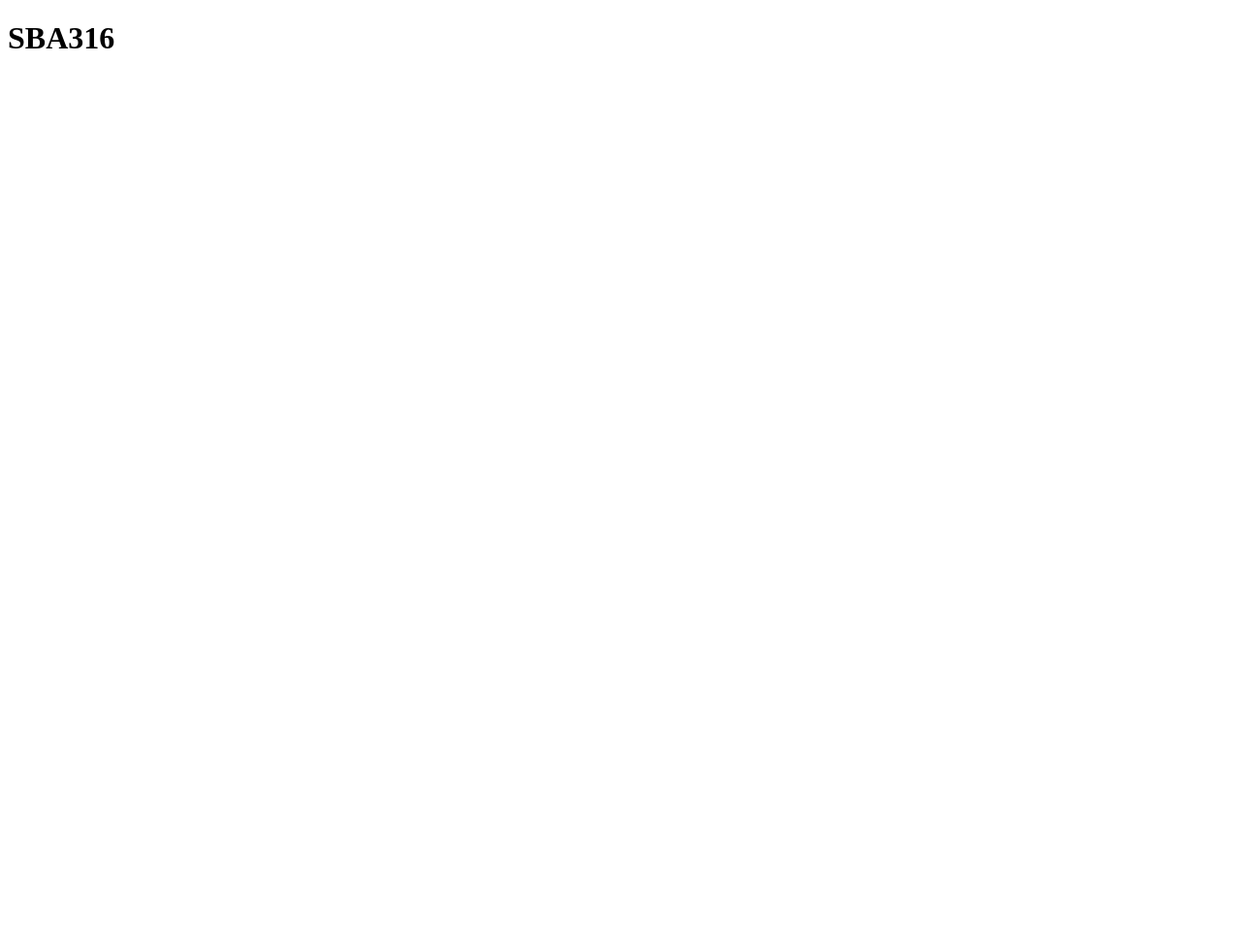
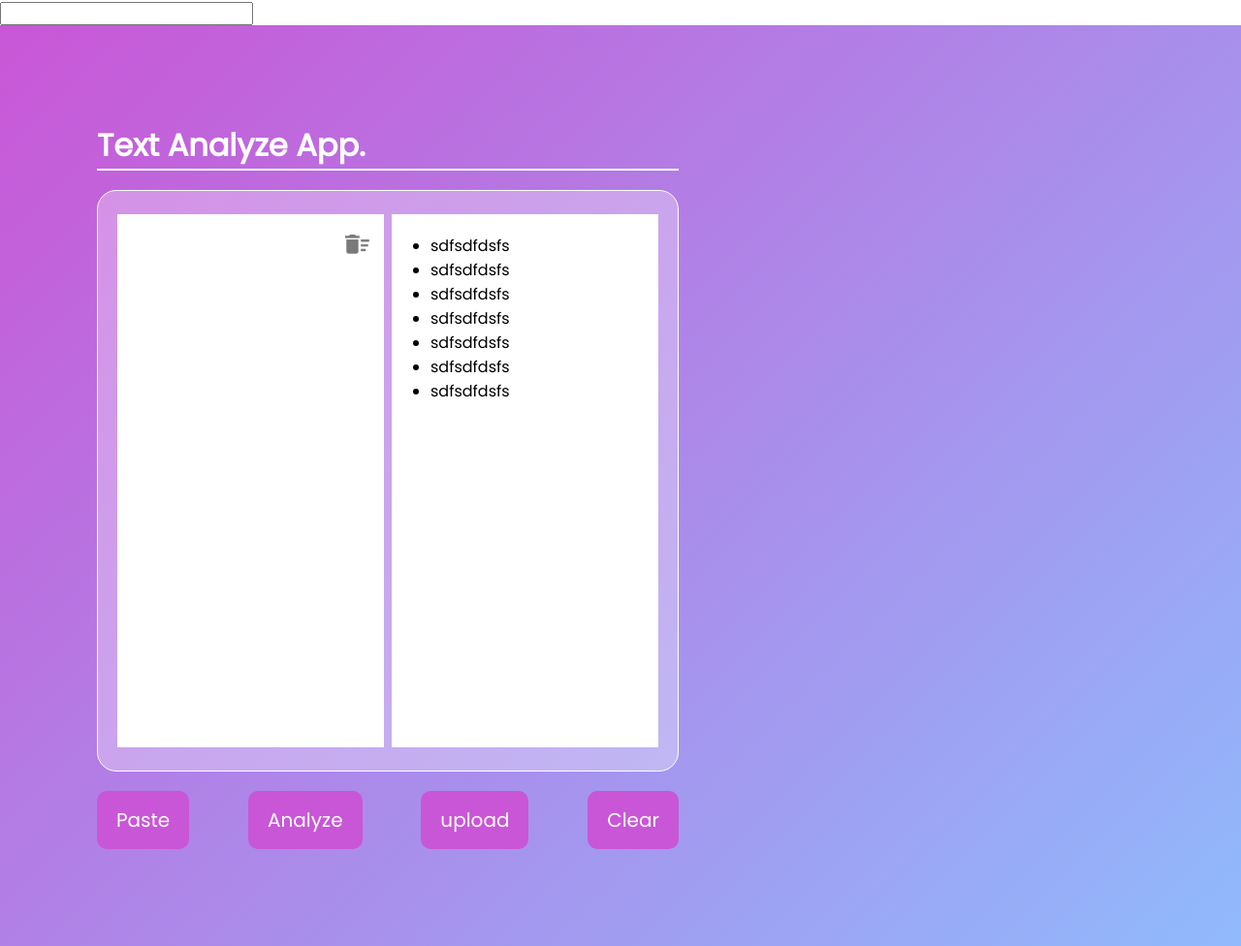
Before and after one commit to MostafaMaged00/sba316, a plain HTML site: page index.html in a window 1280 px wide. Shown: the whole page at 97% size. Before the commit the page ends 800 px from the top, so only its background shows below. Drawn offline with Linux system fonts and the light colour scheme.

Commit message:
add colors and redesing

```diff
--- a/index.html
+++ b/index.html
@@ -3,11 +3,52 @@
 <head>
     <meta charset="UTF-8">
     <meta name="viewport" content="width=device-width, initial-scale=1.0">
+    <link rel="stylesheet" href="styles.css">
+    <link href="https://fonts.googleapis.com/css2?family=Poppins:ital,wght@0,200;0,400;1,200&display=swap" rel="stylesheet">
     <title>SBA316</title>
+    <label for=""><input type="text"></label>
 </head>
 <body>
-    <h1>SBA316</h1>
+   <div class="container">
+    <h1>Text Analyze App.</h1>
+    <div class="buffer"></div>
+        <div class="main">
+            <div class="mainLeft">
+                    <p class="textAnlz" contenteditable="true" placeholder="">
+                        <img src="images/delete.png" alt="">
+
+                    </p>
+            </div>
+            <div class="mainright" >
+                <ul class="listItems" id="listItems">
+                    <li>sdfsdfdsfs</li>
+                    <li>sdfsdfdsfs</li>
+                    <li>sdfsdfdsfs</li>
+                    <li>sdfsdfdsfs</li>
+                    <li>sdfsdfdsfs</li>
+                    <li>sdfsdfdsfs</li>
+                    <li>sdfsdfdsfs</li>
+                </ul>
+            </div>
+        </div>
+
+     <div style="margin-top:20px;width: 600px;display: flex; justify-content: space-between;">
+        <button class="btn" id="btnPaste">Paste</button>
+        <button class="btn">Analyze</button>
+        <button class="btn">upload</button>
+        <button class="btn" id="btnClear">Clear</button>
+     </div>
 
 
+
+   </div>
+
+
+
+
+
+   <script src="index.js">
+
+   </script>
 </body>
 </html>
--- a/index.js
+++ b/index.js
@@ -0,0 +1,14 @@
+const btnPaste = document.getElementById("btnPaste");
+const btnClear = document.getElementById("btnClear");
+// const textAnlz = document.getElementsByName("textAnlz");
+
+btnPaste.addEventListener("click", function () {
+  console.log("test");
+});
+
+btnClear.addEventListener("click", function () {
+  console.log("test");
+
+  //clear list items
+  listItems.innerHTML = "";
+});
--- a/styles.css
+++ b/styles.css
@@ -0,0 +1,107 @@
+*{
+    margin:0;
+    padding: 0;
+    font-family: 'Poppins',sans-serif;
+    box-sizing: border-box;
+
+}
+.container{
+    width: 100%;
+    min-height: 100vh;
+    background: linear-gradient(135deg,#c956d6,#90bafc);
+    color: white;
+    padding: 100px;
+
+
+}
+h1{
+    margin-bottom: 20px;
+    width: 600px;
+    border-bottom: 2px solid white;
+}
+.main{
+    border: 1px solid white;
+    background: rgba(255,255,255,0.3);    width: 600px;
+    min-height: 600px;
+    display: flex;
+    align-items: center;
+    justify-content: space-between;
+   border-radius: 20px;
+    padding: 15px 20px;
+
+}
+.mainLeft{
+    /* border: 1px solid white; */
+    width: 275px;
+    height: 550px;
+    display: flex;
+
+
+    text-align: left;
+    background-color: #fff;
+    color: black;
+
+}
+.mainright{
+    /* border: 1px solid rgb(223, 10, 10); */
+    width: 275px;
+    height: 550px;
+    display: flex;
+    padding-top: 20px;
+    padding-left: 40px;
+
+    text-align: left;
+    background: #FFF;
+    color: black;
+
+}
+.textAnlz {
+    position: relative;
+    width: 100%;
+    max-width: 300px;
+    min-height: 500px;
+    padding: 20px;
+    margin: 20px 0;
+    outline: 0;
+
+
+
+}
+
+.textAnlz img{
+    width: 25px;
+    position: absolute;
+    top: 1px;
+    right: 15px;
+
+}
+.btn-box{
+    margin-top: 25px;
+    border: 1px solid white;
+    background-color: #fff;
+    width: 600px;
+    min-height: 30px;
+    display: flex;
+    align-items: center;
+    justify-content: space-between;
+    text-align: center;
+    padding: 15px;
+}
+.btn{
+    background-color: #c956d6;
+    border: 0;
+    outline: 0;
+    padding: 15px 20px;
+    border-radius: 10px;
+    font-weight: 500;
+    font-size: 20px;
+    color: #FFF;
+    cursor: pointer;
+    /* margin-top: 25px; */
+    transition: 0.5s ease;
+
+}
+.btn:hover{
+    background-color: #751580;
+
+}
```
Also changed, not shown: images/delete.png (added).
